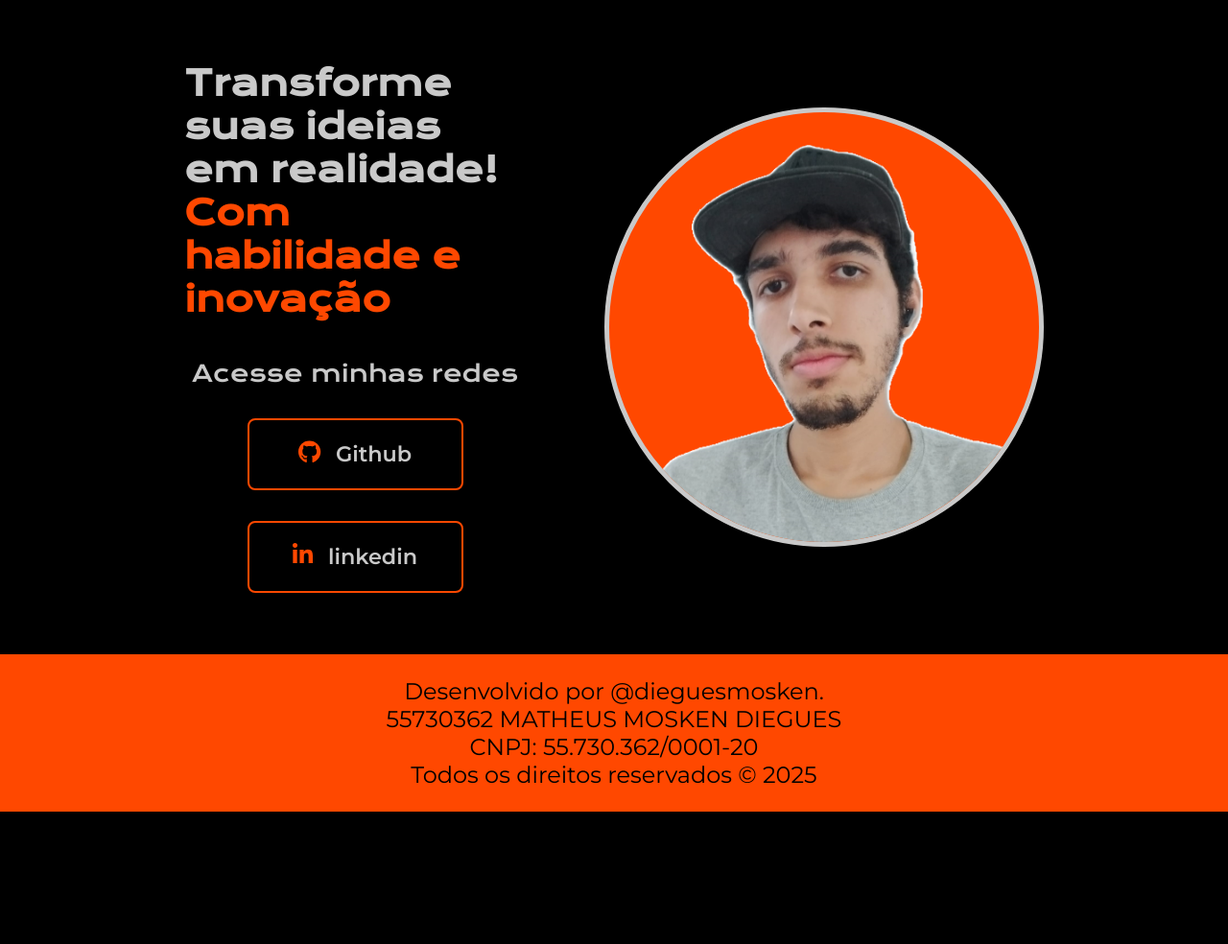
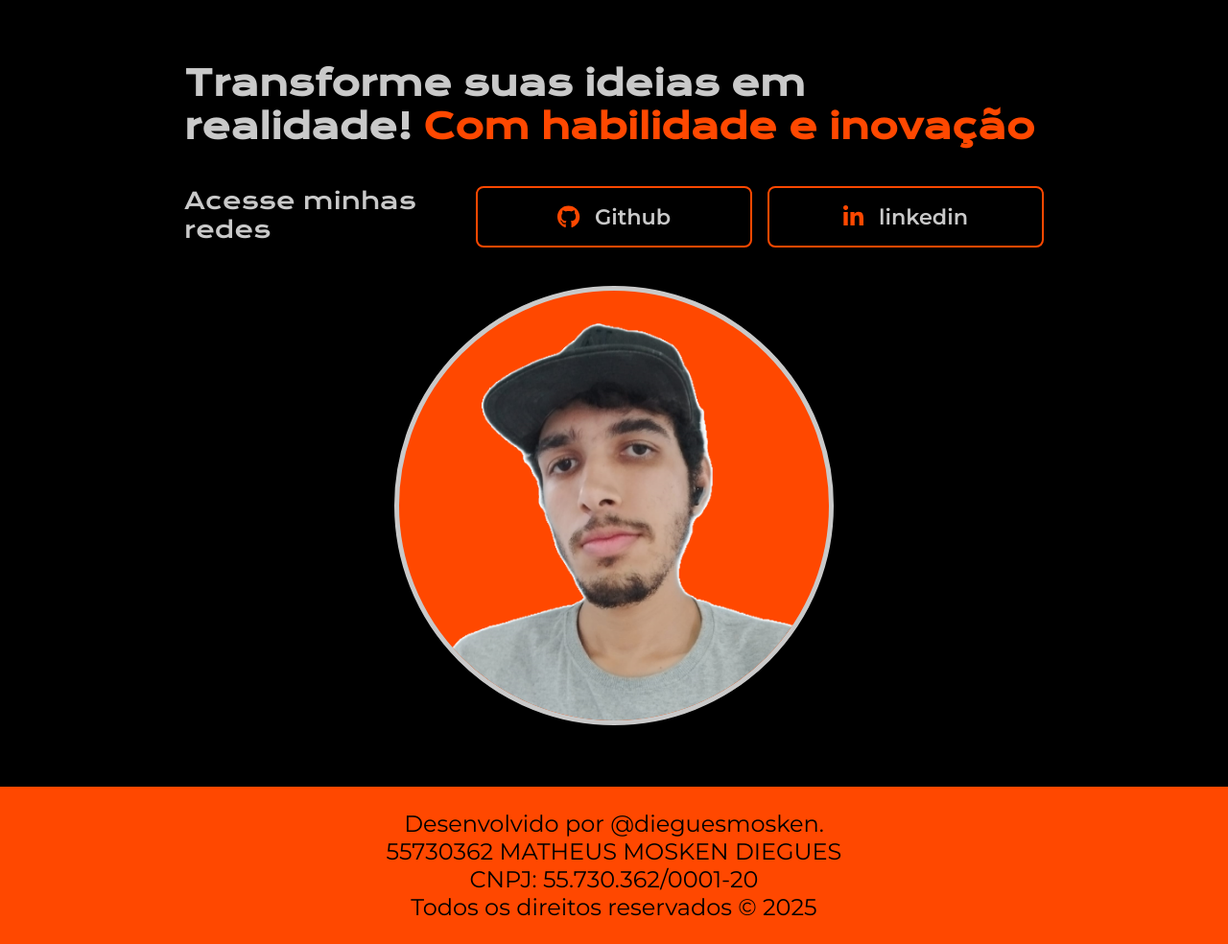
Before and after one commit to dieguesmosken/dieguesmosken.github.io, a PHP site: page /v2/index.html in a window 1280 px wide. Shown: the part 55-1039 px from the top of the page at 96% size. Before the commit the page ends 901 px from the top, so only its background shows below. Run offline with PHP 8.4, Linux system fonts and the light colour scheme.

Commit message:
Update style.css
pequenas mudanças

```diff
--- a/v2/styles/style.css
+++ b/v2/styles/style.css
@@ -5,164 +5,115 @@
     --cor-secundaria: #c9c9c9;
     --cor-terciaria: #ff4800;
     --cor-hover: #3e1200;
-    /* --cor-primaria: #454545;
-    --cor-secundaria: #FFE6C7;
-    --cor-terciaria: #FF6000;
-    --cor-hover: #FFA559; */
-
     --fonte-primaria: 'Krona One', sans-serif;
     --fonte-secundaria: 'Montserrat', sans-serif;
 }
-*{
+
+* {
     margin: 0;
     padding: 0;
 }
 
-body{
+body {
     box-sizing: border-box;
     background-color: var(--cor-primaria);
     color: var(--cor-secundaria);
 }
 
-.cabecalho{
+.cabecalho {
     padding: 2% 0% 0% 15%;
 }
-.cabecalho__menu{
+
+.cabecalho__menu {
     display: flex;
     gap: 80px;
 }
-.cabecalho__menu__link{
+
+.cabecalho__menu__link {
     font-family: var(--fonte-secundaria);
     font-size: 1.5rem;
     font-weight: 600;
     color: var(--cor-terciaria);
     text-decoration: none;
 }
-.apresentacao{
+
+.apresentacao {
     padding: 5% 15%;
     display: flex;
+    flex-direction: column;
     align-items: center;
-    justify-content: space-between;
-    gap: 82px;
+    gap: 40px;
 }
-.apresentacao__conteudo{
-    width: 50%;
+
+.apresentacao__conteudo {
+    width: 100%;
     display: flex;
     flex-direction: column;
     gap: 40px;
 }
 
-.apresentacao__conteudo__titulo{
+.apresentacao__conteudo__titulo {
     font-size: 2.25rem;
     font-family: var(--fonte-primaria);
 }
-.titulo-destaque{
+
+.titulo-destaque {
     color: var(--cor-terciaria);
 }
-.apresentacao__conteudo__texto{
+
+.apresentacao__conteudo__texto {
     font-size: 1.5rem;
     font-family: var(--fonte-secundaria);
 }
 
-.apresentacao__links{
-    display: flex;
-    flex-direction: column;
-    justify-content: space-between;
-    align-items: center;
-    gap: 32px;
+.apresentacao__links {
+    display: grid;
+    grid-template-columns: repeat(auto-fill, minmax(250px, 1fr)); /* Grades responsivas */
+    gap: 16px; /* Espaço entre os itens */
+    width: 100%;
 }
 
-.apresentacao__links__subtitulo{
+.apresentacao__links__subtitulo {
     font-family: var(--fonte-primaria);
     font-weight: 400;
     font-size: 1.5rem;
 }
-.apresentacao__links__navegacao{
+
+.apresentacao__links__navegacao {
     display: flex;
     justify-content: center;
+    align-items: center;
     gap: 16px;
     border: 2px solid var(--cor-terciaria);
-    width: 50%;
+    padding: 16px;
     text-align: center;
     border-radius: 8px;
     font-size: 1.4rem;
     font-weight: 600;
-    padding: 21.5px;
-    text-decoration: none;
-    color: var(--cor-secundaria);
-    font-family: var(--fonte-secundaria);
-}
-.apresentacao__links__navegacao:hover{
-    background-color: var(--cor-hover);
-    color: var(--cor-secundaria);
-}
-
-/* Estilos para a seção de projetos do GitHub */
-#github-projects {
-    width: 100%;
-    display: flex;
-    flex-direction: column;
-    gap: 16px; /* Espaço entre os projetos */
-    margin-top: 20px;
-}
-
-/* Estilo para os links dos projetos do GitHub */
-.apresentacao__links__navegacao.github {
-    display: flex;
-    justify-content: center;
-    gap: 16px;
-    border: 2px solid var(--cor-terciaria);
-    width: 60%; /* Ajuste para que os links não ocupem toda a largura */
-    text-align: center;
-    border-radius: 8px;
-    font-size: 1.4rem;
-    font-weight: 600;
-    padding: 16px;
     text-decoration: none;
     color: var(--cor-secundaria);
     font-family: var(--fonte-secundaria);
     transition: background-color 0.3s ease;
 }
 
-.apresentacao__links__navegacao.github:hover {
+.apresentacao__links__navegacao:hover {
     background-color: var(--cor-hover);
     color: var(--cor-secundaria);
 }
 
-/* Adiciona um ícone específico para os projetos do GitHub */
-.apresentacao__icone.github {
+.apresentacao__icone {
     font-size: 1.5rem;
     color: var(--cor-terciaria);
 }
-
-.apresentacao__icone {
-    font-size: 1.5rem;
-    color: var(--cor-terciaria) ;
-}
-
-.apresentacao__imagem{
+.apresentacao__imagem {
     width: 50%;
     border-radius: 50%;
     border: 5px solid var(--cor-secundaria);
     background-color: var(--cor-terciaria);
-
-}
-.apresentacao__email {
-    font-family: var(--fonte-secundaria);
-    font-size: 1.5rem;
-    font-weight: 600;
-    color: var(--cor-terciaria);
-    text-decoration: none;
-    display: inline-block;
-    margin-top: 10px; /* Para dar um espaçamento do texto anterior */
-    transition: color 0.3s ease; /* Transição suave para hover */
 }
 
-.apresentacao__email:hover {
-    color: var(--cor-hover); /* Muda a cor ao passar o mouse */
-}
 
-.rodape{
+.rodape {
     color: var(--cor-primaria);
     background-color: var(--cor-terciaria);
     padding: 24px;
@@ -172,18 +123,22 @@ body{
     font-weight: 400;
 }
 
+/* Responsividade para telas menores */
 @media (max-width: 1200px) {
-    .cabecalho{
-         padding: 10%;
+    .cabecalho {
+        padding: 10%;
     }
-    .cabecalho__menu{
+
+    .cabecalho__menu {
         justify-content: center;
     }
-    .apresentacao{
-        flex-direction: column-reverse;
+
+    .apresentacao {
+        flex-direction: column;
         padding: 5%;
     }
-    .apresentacao__conteudo{
+
+    .apresentacao__conteudo {
         width: auto;
     }
 }
```
